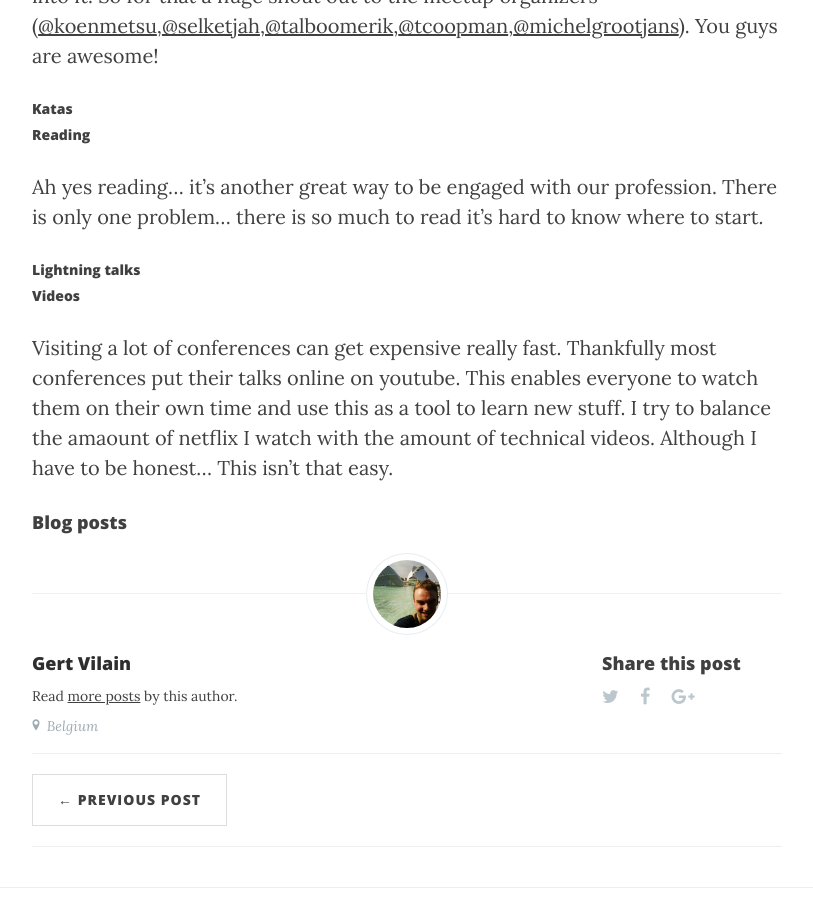
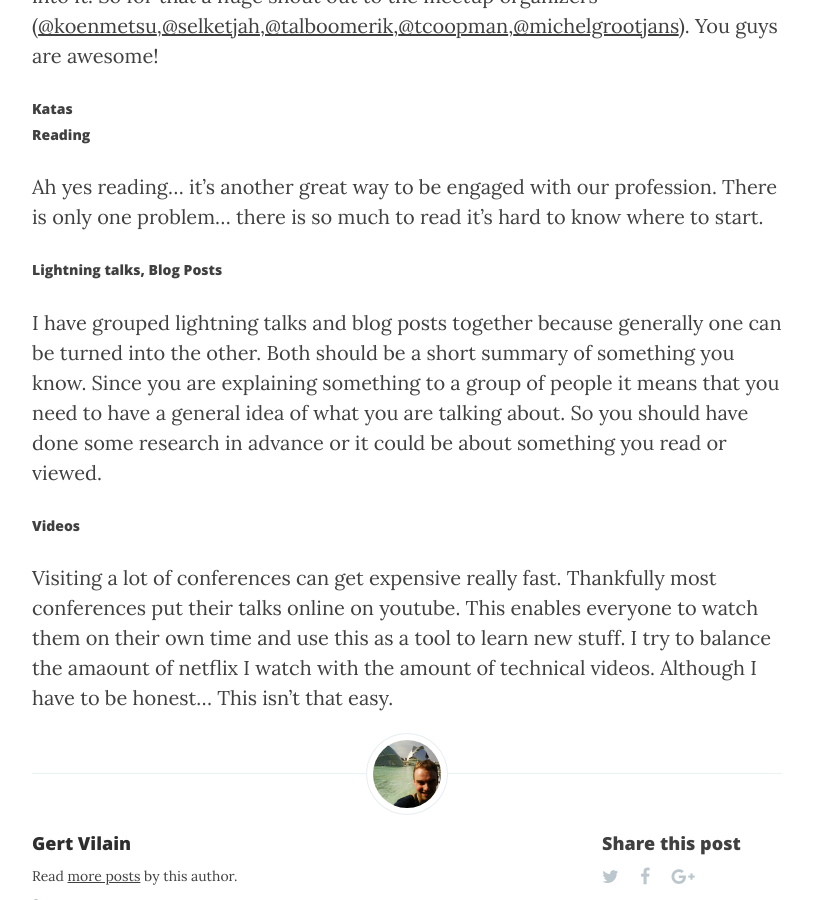
Before and after one commit to tripledio/tripledio.github.io, a Jekyll site: the page built from _posts/2017-10-14-Deliberate-Practice.md, in a window 1280 px wide and 900 px high, scrolled down 1151 px. Shown: the whole window, without its empty margins (233-1046 px from the left). Built offline with Jekyll 4.4.1, drawn with Linux system fonts in a browser that asks for light colours; nearby versions of some CDN libraries.

Commit message:
Lightning talks and blog psosts

```diff
--- a/_posts/2017-10-14-Deliberate-Practice.md
+++ b/_posts/2017-10-14-Deliberate-Practice.md
@@ -34,9 +34,11 @@ You guys are awesome!
 ##### Reading
 Ah yes reading... it's another great way to be engaged with our profession. There is only one problem... there is so much to read
 it's hard to know where to start.
-##### Lightning talks
+##### Lightning talks, Blog Posts
+I have grouped lightning talks and blog posts together because generally one can be turned into the other.
+Both should be a short summary of something you know. Since you are explaining something to a group of people it means that you need to have a general idea of what you are talking about.
+So you should have done some research in advance or it could be about something you read or viewed.
 ##### Videos
 Visiting a lot of conferences can get expensive really fast. Thankfully most conferences put their talks online on youtube.
 This enables everyone to watch them on their own time and use this as a tool to learn new stuff. I try to balance the amaount of netflix
 I watch with the amount of technical videos. Although I have to be honest... This isn't that easy.
-#### Blog posts
```
